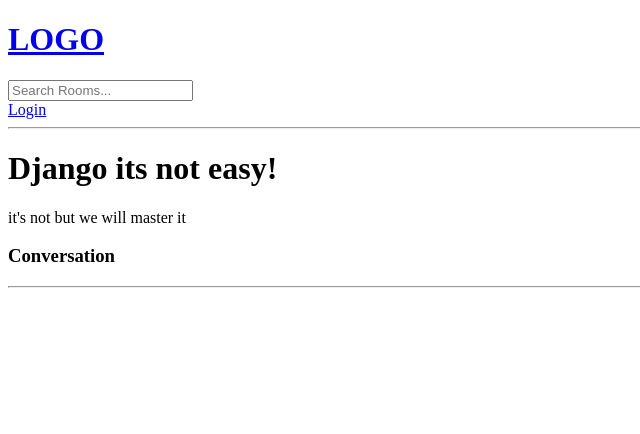
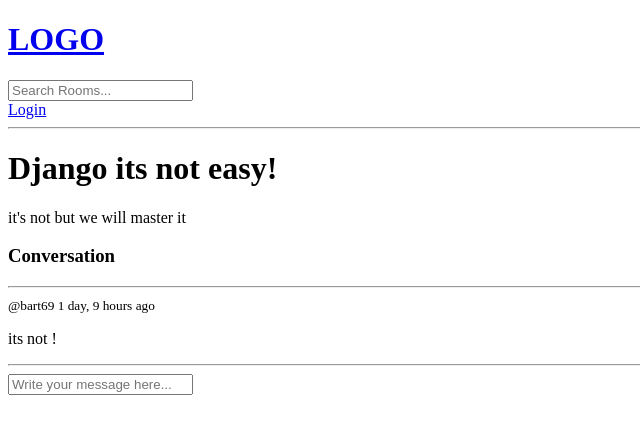
Before and after one commit to west32/djangoproject, a Django app: page /room/5/ in a window 1280 px wide. Shown: the top 434 px of the page, without its empty margins (0-640 px from the left). Run offline with Django 3.2, Linux system fonts and the light colour scheme; data comes from the database, SQL or seed files in the repository.

Commit message:
django messages

```diff
--- a/base/templates/base/room.html
+++ b/base/templates/base/room.html
@@ -20,4 +20,14 @@
     {% endfor %}
 </div>
 
+<div class="comment-form">
+    <form method="POST" action="">
+        {% csrf_token %}
+        <input type="text" name="body" placeholder="Write your message here..." />
+
+
+    </form>
+
+</div>
+
 {% endblock content %}
--- a/base/views.py
+++ b/base/views.py
@@ -80,7 +80,7 @@ def room(request,pk):
 
     room = Room.objects.get(id=pk)
     room_messages = room.message_set.all().order_by('-created')
-    context = {'room': room, 'room_essages':room_messages }
+    context = {'room': room, 'room_messages':room_messages }
     return render(request, 'base/room.html',context)
 
 
```
